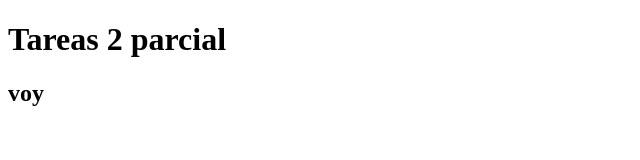
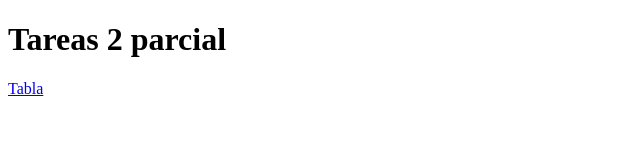
Before and after one commit to al45587/Formularios2, a plain HTML site: page index.html in a window 1280 px wide. Shown: the full height of the page, 0-640 px from the left. Drawn offline with Linux system fonts and the light colour scheme.

Commit message:
Update index.html

```diff
--- a/index.html
+++ b/index.html
@@ -7,6 +7,6 @@
 </head>
 <body>
     <h1>Tareas 2 parcial</h1>
-    <h2>voy</h2>
+    <a href="tablacolores.html">Tabla</a>
 </body>
 </html>
```
